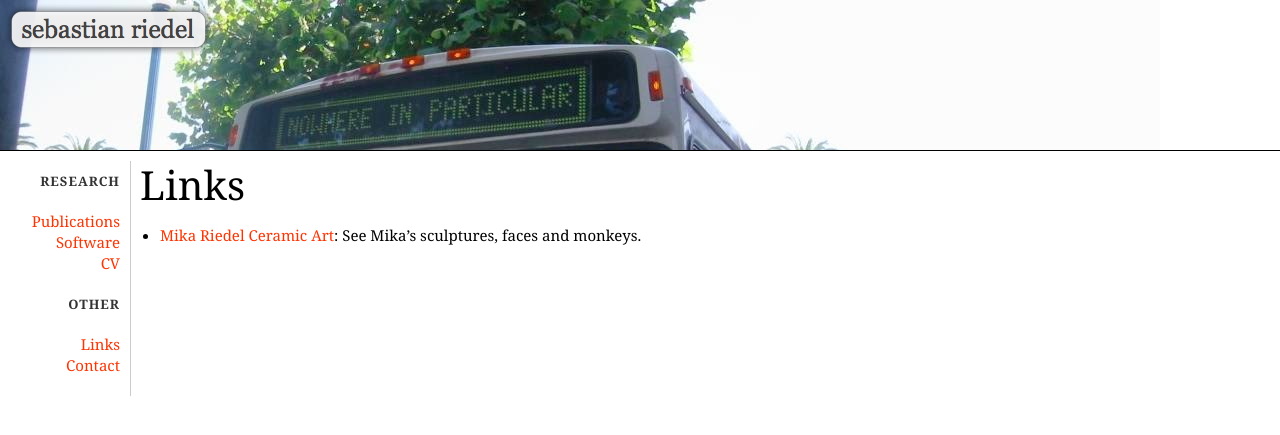
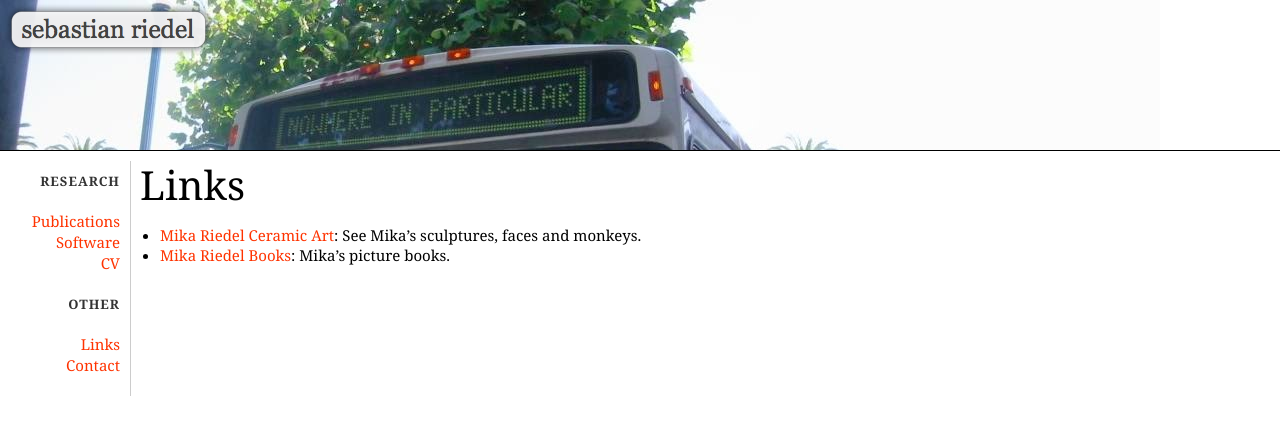
Before and after one commit to riedelcastro/riedelcastro.github.com, a Jekyll site: the page built from links.markdown, in a window 1280 px wide. Shown: the top 435 px of the page. Built offline with Jekyll 4.4.1, drawn with Linux system fonts in a browser that asks for light colours.

Commit message:
Update links.markdown

```diff
--- a/links.markdown
+++ b/links.markdown
@@ -7,3 +7,4 @@ title: Sebastian Riedel
 Links
 ========
 * [Mika Riedel Ceramic Art](http://mikapotter.wordpress.com/): See Mika's sculptures, faces and monkeys.
+* [Mika Riedel Books](https://mikariedel.github.io): Mika's picture books.
```
